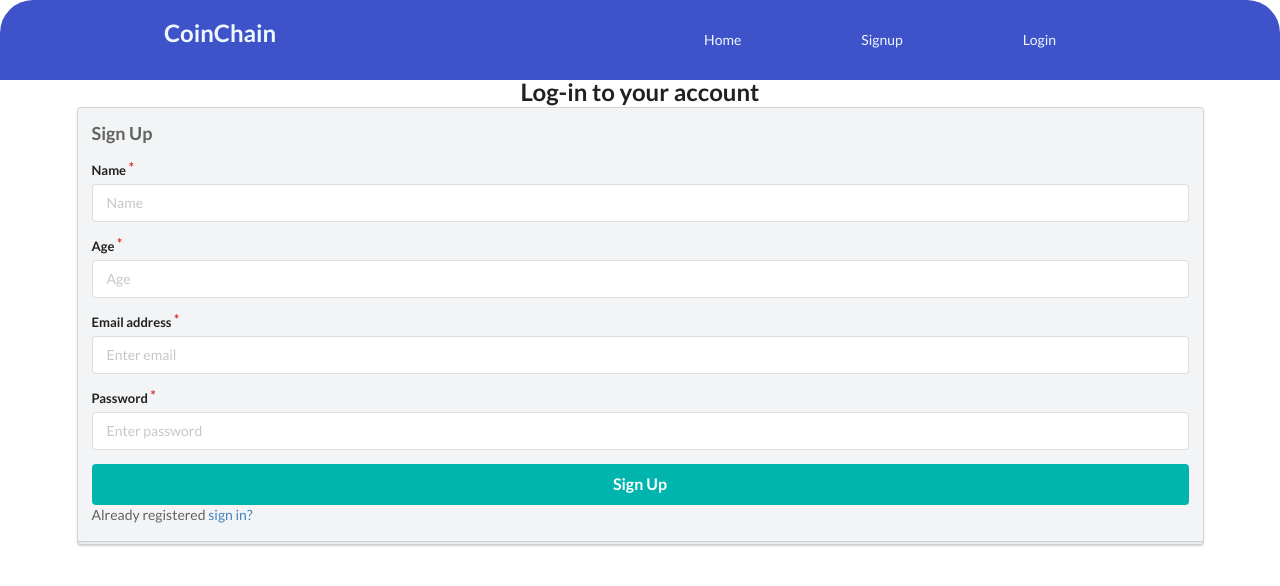
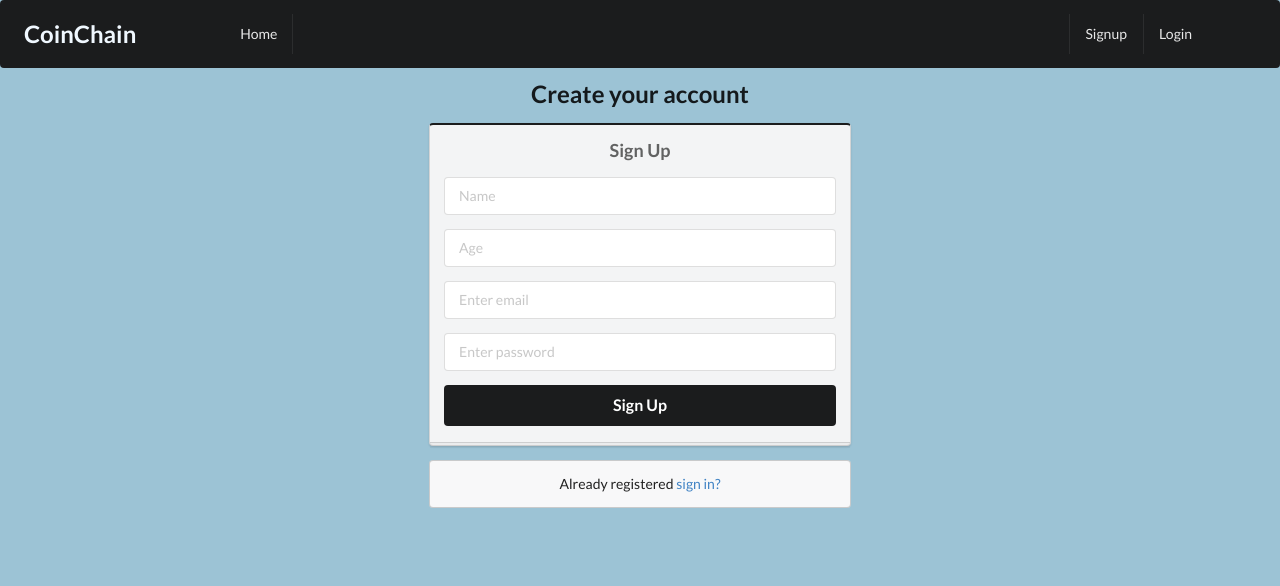
Before and after one commit to furqancodes/coinchain, a React (Create React App) app: page /signup in a window 1280 px wide. Shown: the top 586 px of the page. Built offline with nearby package versions, Linux system fonts and the light colour scheme.

Commit message:
refactored

```diff
--- a/public/index.html
+++ b/public/index.html
@@ -33,7 +33,7 @@
     />
     <title>React App</title>
   </head>
-  <body>
+  <body style="background-color: #9cc3d5ff">
     <noscript>You need to enable JavaScript to run this app.</noscript>
     <div id="root"></div>
     <!--
--- a/src/components/App.jsx
+++ b/src/components/App.jsx
@@ -19,7 +19,8 @@ const App = () => {
   const [wallet, setWallet] = useState("");
   const [data, setData] = useState("");
   const [token, setToken] = useState("");
-  const [Error, setError] = useState("");
+  const [error, setError] = useState("");
+  console.log(error);
   const onformSubmit = async ({ name, age, email, password }) => {
     try {
       const response = await UserApi.post("/signup", {
@@ -28,9 +29,8 @@ const App = () => {
         age,
         password,
       });
+      setData(response.data);
       console.log(response);
-      setData(response.data);
-      setToken(response.data.token);
     } catch (error) {
       if (error.response.data.code === 11000) {
         setError("Email Already exists");
@@ -83,12 +83,12 @@ const App = () => {
           </p>
         </div>
       );
-    } else if (Error && !data) {
+    } else if (error) {
       return (
         <div class="ui negative message four wide">
           <i class="close icon"></i>
           <div class="header">ERROR</div>
-          <p>{Error}</p>
+          <p>{error}</p>
         </div>
       );
     }
@@ -97,7 +97,7 @@ const App = () => {
     <Router>
       <div>
         <Nav
-          login={data ? true : false}
+          login={token ? true : false}
           setData={setData}
           setToken={setToken}
           setWallet={setWallet}
@@ -113,7 +113,11 @@ const App = () => {
             )}
           </Route>
           <Route path="/signup">
-            <Signup onformSubmit={onformSubmit} view={userData} />
+            <Signup
+              onformSubmit={onformSubmit}
+              view={userData}
+              setError={setError}
+            />
           </Route>
           <Route path="/user/profile">
             {data === "" ? (
--- a/src/components/Login.jsx
+++ b/src/components/Login.jsx
@@ -1,4 +1,5 @@
 import React, { useState } from "react";
+import { APP_URL } from "../config";
 
 import "../css/Login.css";
 
@@ -17,8 +18,8 @@ const Login = ({ onlogin, view }) => {
           <h2 class="ui image header">
             <div class="content">Log-in to your account</div>
           </h2>
-          <form class="ui large form" onSubmit={onFormSubmit}>
-            <div class="ui stacked secondary  segment">
+          <form class="ui large form border-radius" onSubmit={onFormSubmit}>
+            <div class="ui stacked secondary black segment">
               <div class="field">
                 <div class="ui left icon input">
                   <i class="user icon"></i>
@@ -47,7 +48,7 @@ const Login = ({ onlogin, view }) => {
                   />
                 </div>
               </div>
-              <button type="submit" class="ui fluid large teal submit button">
+              <button type="submit" class="ui fluid large black submit button">
                 Login
               </button>
             </div>
@@ -56,7 +57,7 @@ const Login = ({ onlogin, view }) => {
           </form>
 
           <div class="ui message">
-            New to us? <a href="http://localhost:3000/signup">signup</a>
+            New to us? <a href={APP_URL + "/signup"}>signup</a>
           </div>
         </div>
       </div>
--- a/src/components/Nav.jsx
+++ b/src/components/Nav.jsx
@@ -35,18 +35,22 @@ const Nav = ({ login, setData, setToken, setWallet, token }) => {
         //     </ul>
         //   </div>
         // </nav>
-        <nav>
+        <nav class="ui inverted menu">
+          <div className="logo">
             <h2>CoinChain</h2>
+          </div>
           <ul class="nav-links">
-            <Link to="/">
+            <Link to="/" class="item">
               <li>Home</li>
             </Link>
-            <Link to="/signup">
+            <div class="right menu">
+              <Link to="/signup" class="item">
                 <li>Signup</li>
               </Link>
-            <Link to="/login">
+              <Link to="/login" class="item">
                 <li>Login</li>
               </Link>
+            </div>
           </ul>
         </nav>
       );
@@ -98,18 +102,22 @@ const Nav = ({ login, setData, setToken, setWallet, token }) => {
         //     </ul>
         //   </div>
         // </nav>
-        <nav>
+        <nav class="ui inverted menu">
+          <div className="logo">
             <h2>CoinChain</h2>
+          </div>
           <ul class="nav-links">
-            <Link to="/">
+            <Link to="/" class="item">
               <li>Home</li>
             </Link>
-            <Link to="/user/profile">
+            <div class="right menu">
+              <Link to="/user/profile" class="item">
                 <li>Profile</li>
               </Link>
-            <Link to="/">
+              <Link to="/" class="item">
                 <li onClick={setNull}>Logout</li>
               </Link>
+            </div>
           </ul>
         </nav>
       );
--- a/src/components/Signup.jsx
+++ b/src/components/Signup.jsx
@@ -1,31 +1,32 @@
 import React, { useState } from "react";
+import { APP_URL } from "../config";
 
 import "../css/Login.css";
 
-const Signup = ({ onformSubmit, view }) => {
+const Signup = ({ onformSubmit, view, setError }) => {
   const [name, setName] = useState("");
   const [age, setAge] = useState("");
   const [email, setEmail] = useState("");
   const [password, setPassword] = useState("");
   const onFormSubmit = (e) => {
     e.preventDefault();
+    if (name === "" || age === "" || email === "" || password === "") {
+      setError("Please complete form");
+    } else {
       onformSubmit({ name, email, age, password });
+    }
   };
   return (
     <div class="ui container">
       <div class="ui middle aligned center aligned grid">
         <div class="column">
           <h2 class="ui image header">
-            <div class="content">Log-in to your account</div>
+            <div class="content">Create your account</div>
           </h2>
-        </div>
-      </div>
-
           <form onSubmit={onFormSubmit} class="ui large form">
-        <div class="ui stacked secondary  segment">
+            <div class="ui stacked secondary black segment">
               <h3>Sign Up</h3>
               <div class="required field">
-            <label>Name</label>
                 <input
                   type="text"
                   value={name}
@@ -37,7 +38,6 @@ const Signup = ({ onformSubmit, view }) => {
               </div>
 
               <div class="required field">
-            <label>Age</label>
                 <input
                   type="text"
                   value={age}
@@ -49,7 +49,6 @@ const Signup = ({ onformSubmit, view }) => {
               </div>
 
               <div class="required field">
-            <label>Email address</label>
                 <input
                   type="email"
                   value={email}
@@ -61,7 +60,6 @@ const Signup = ({ onformSubmit, view }) => {
               </div>
 
               <div class="required field">
-            <label>Password</label>
                 <input
                   type="password"
                   value={password}
@@ -72,16 +70,18 @@ const Signup = ({ onformSubmit, view }) => {
                 />
               </div>
 
-          <button type="submit" class="ui fluid large teal submit button">
+              <button type="submit" class="ui fluid large black submit button">
                 Sign Up
               </button>
-          <p>
-            Already registered{" "}
-            <a href="http://localhost:3000/users/login">sign in?</a>
-          </p>
             </div>
+            {view({ message: "account is created" })}
+            <div class="ui error message"></div>
           </form>
-      {view({ message: "account is created" })}
+          <div class="ui message">
+            Already registered <a href={`${APP_URL}/login`}>sign in?</a>
+          </div>
+        </div>
+      </div>
     </div>
   );
 };
--- a/src/config.js
+++ b/src/config.js
@@ -1,6 +1,11 @@
-const isDevelopment = process.env.NODE_ENV === 'development'
+const isDevelopment = process.env.NODE_ENV === "development";
 
-module.exports={
-    isDevelopment,
-    URL: isDevelopment ? 'http://localhost:8080/users' : 'https://coinusers-app.herokuapp.com/users',
-}
+module.exports = {
+  isDevelopment,
+  URL: isDevelopment
+    ? "http://localhost:8080/users"
+    : "https://coinusers-app.herokuapp.com/users",
+  APP_URL: isDevelopment
+    ? "http://localhost:3001"
+    : "https://coinchain-app.herokuapp.com",
+};
--- a/src/css/Login.css
+++ b/src/css/Login.css
@@ -10,3 +10,7 @@ body > .grid {
 .top-10 {
   margin-top: 10rem;
 }
+.border-radius {
+  border-radius: 0px;
+  box-shadow: inset;
+}
--- a/src/css/Navigation.css
+++ b/src/css/Navigation.css
@@ -2,18 +2,17 @@ nav {
   display: flex;
   justify-content: space-around;
   align-items: center;
-  min-height: 10vh;
-  background-color: rgb(62, 83, 202);
+  min-height: 8vh;
   color: aliceblue;
-  border-radius: 33px 33px 0px 0px;
 }
 .nav-links {
-  width: 40%;
+  width: 80%;
   display: flex;
   justify-content: space-around;
   align-items: center;
   list-style: none;
 }
-li {
-  color: aliceblue;
+.logo {
+  display: flex;
+  justify-content: space-around;
 }
```
Lines whose indentation alone changed are shown as unchanged.
